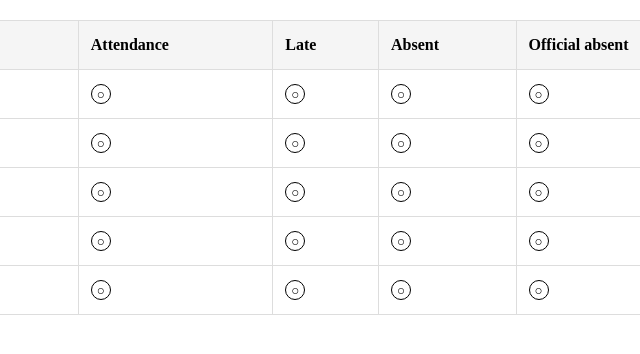
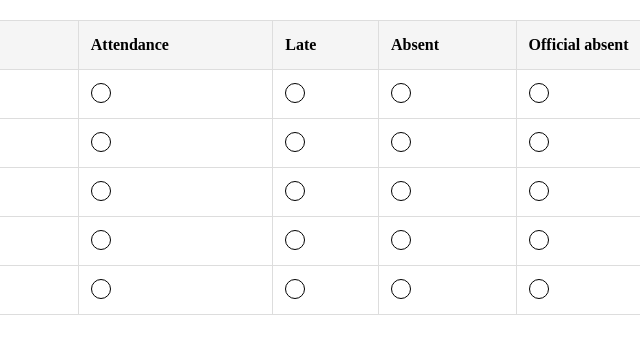
Before and after one commit to kodamaaaaaa/kodaaaaaaaaaa, a plain HTML site: page index.html in a window 1280 px wide. Shown: the full height of the page, 352-992 px from the left. Drawn offline with Linux system fonts and the light colour scheme.

Commit message:
Update index.html

```diff
--- a/index.html
+++ b/index.html
@@ -22,9 +22,10 @@
             height: 20px;
             border-radius: 50%;
             border: 1px solid #000;
-            background: none;
+            background-color: white;
             cursor: pointer;
             padding: 0;
+            display: inline-block;
         }
         .circle-button.active {
             background-color: #3498db;
@@ -46,46 +47,46 @@
         <tr>
             <td>Tk 556297297</td>
             <td>山田安奈</td>
-            <td><button class="circle-button" onclick="toggleButton(this)">○</button></td>
-            <td><button class="circle-button" onclick="toggleButton(this)">○</button></td>
-            <td><button class="circle-button" onclick="toggleButton(this)">○</button></td>
-            <td><button class="circle-button" onclick="toggleButton(this)">○</button></td>
+            <td><button class="circle-button" onclick="toggleButton(this)"></button></td>
+            <td><button class="circle-button" onclick="toggleButton(this)"></button></td>
+            <td><button class="circle-button" onclick="toggleButton(this)"></button></td>
+            <td><button class="circle-button" onclick="toggleButton(this)"></button></td>
             <td>自己記録</td>
         </tr>
         <tr>
             <td>Tk 529572975</td>
             <td>馬場太郎</td>
-            <td><button class="circle-button" onclick="toggleButton(this)">○</button></td>
-            <td><button class="circle-button" onclick="toggleButton(this)">○</button></td>
-            <td><button class="circle-button" onclick="toggleButton(this)">○</button></td>
-            <td><button class="circle-button" onclick="toggleButton(this)">○</button></td>
+            <td><button class="circle-button" onclick="toggleButton(this)"></button></td>
+            <td><button class="circle-button" onclick="toggleButton(this)"></button></td>
+            <td><button class="circle-button" onclick="toggleButton(this)"></button></td>
+            <td><button class="circle-button" onclick="toggleButton(this)"></button></td>
             <td>自己記録</td>
         </tr>
         <tr>
             <td>Tk 572957297</td>
             <td>佐々木まお</td>
-            <td><button class="circle-button" onclick="toggleButton(this)">○</button></td>
-            <td><button class="circle-button" onclick="toggleButton(this)">○</button></td>
-            <td><button class="circle-button" onclick="toggleButton(this)">○</button></td>
-            <td><button class="circle-button" onclick="toggleButton(this)">○</button></td>
+            <td><button class="circle-button" onclick="toggleButton(this)"></button></td>
+            <td><button class="circle-button" onclick="toggleButton(this)"></button></td>
+            <td><button class="circle-button" onclick="toggleButton(this)"></button></td>
+            <td><button class="circle-button" onclick="toggleButton(this)"></button></td>
             <td>none</td>
         </tr>
         <tr>
             <td>Tk 562957297</td>
             <td>佐藤あきら</td>
-            <td><button class="circle-button" onclick="toggleButton(this)">○</button></td>
-            <td><button class="circle-button" onclick="toggleButton(this)">○</button></td>
-            <td><button class="circle-button" onclick="toggleButton(this)">○</button></td>
-            <td><button class="circle-button" onclick="toggleButton(this)">○</button></td>
+            <td><button class="circle-button" onclick="toggleButton(this)"></button></td>
+            <td><button class="circle-button" onclick="toggleButton(this)"></button></td>
+            <td><button class="circle-button" onclick="toggleButton(this)"></button></td>
+            <td><button class="circle-button" onclick="toggleButton(this)"></button></td>
             <td>none</td>
         </tr>
         <tr>
             <td>Tk 572957297</td>
             <td>佐藤亜紀</td>
-            <td><button class="circle-button" onclick="toggleButton(this)">○</button></td>
-            <td><button class="circle-button" onclick="toggleButton(this)">○</button></td>
-            <td><button class="circle-button" onclick="toggleButton(this)">○</button></td>
-            <td><button class="circle-button" onclick="toggleButton(this)">○</button></td>
+            <td><button class="circle-button" onclick="toggleButton(this)"></button></td>
+            <td><button class="circle-button" onclick="toggleButton(this)"></button></td>
+            <td><button class="circle-button" onclick="toggleButton(this)"></button></td>
+            <td><button class="circle-button" onclick="toggleButton(this)"></button></td>
             <td>none</td>
         </tr>
     </table>
```
